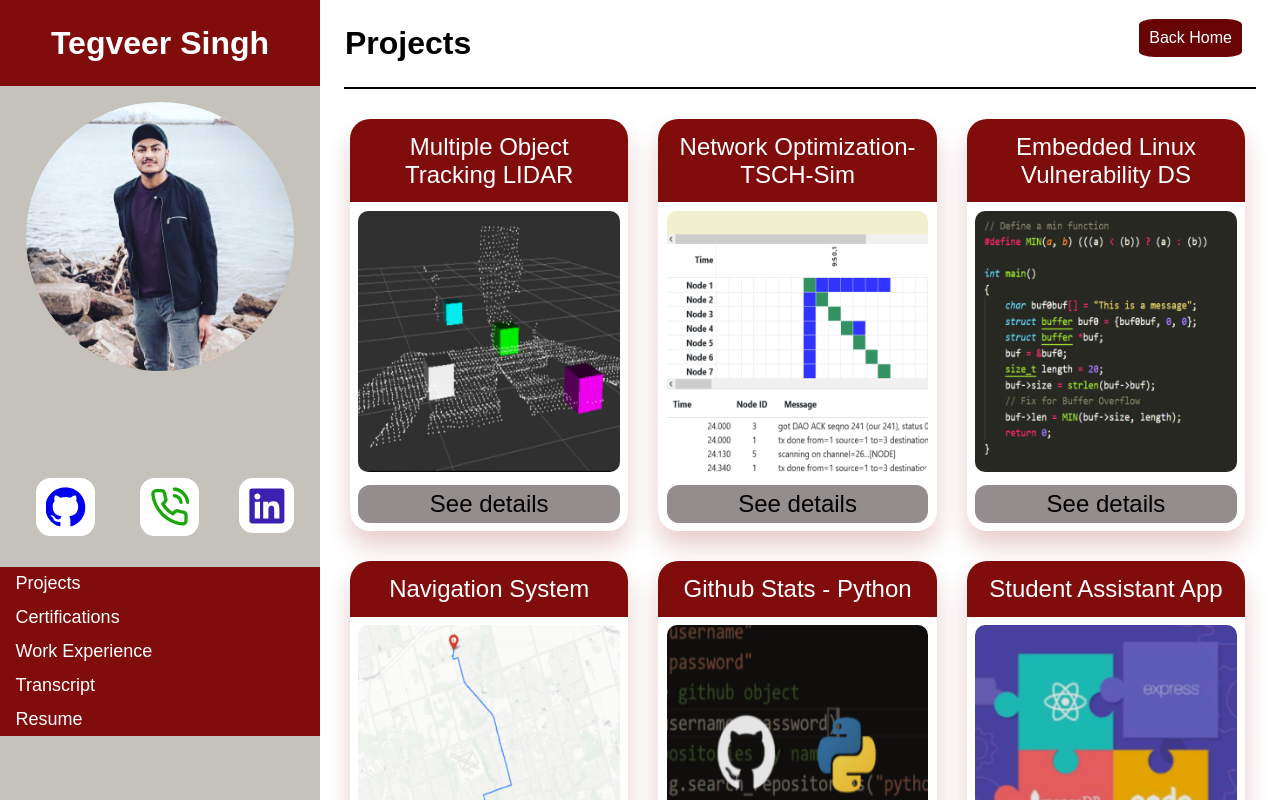
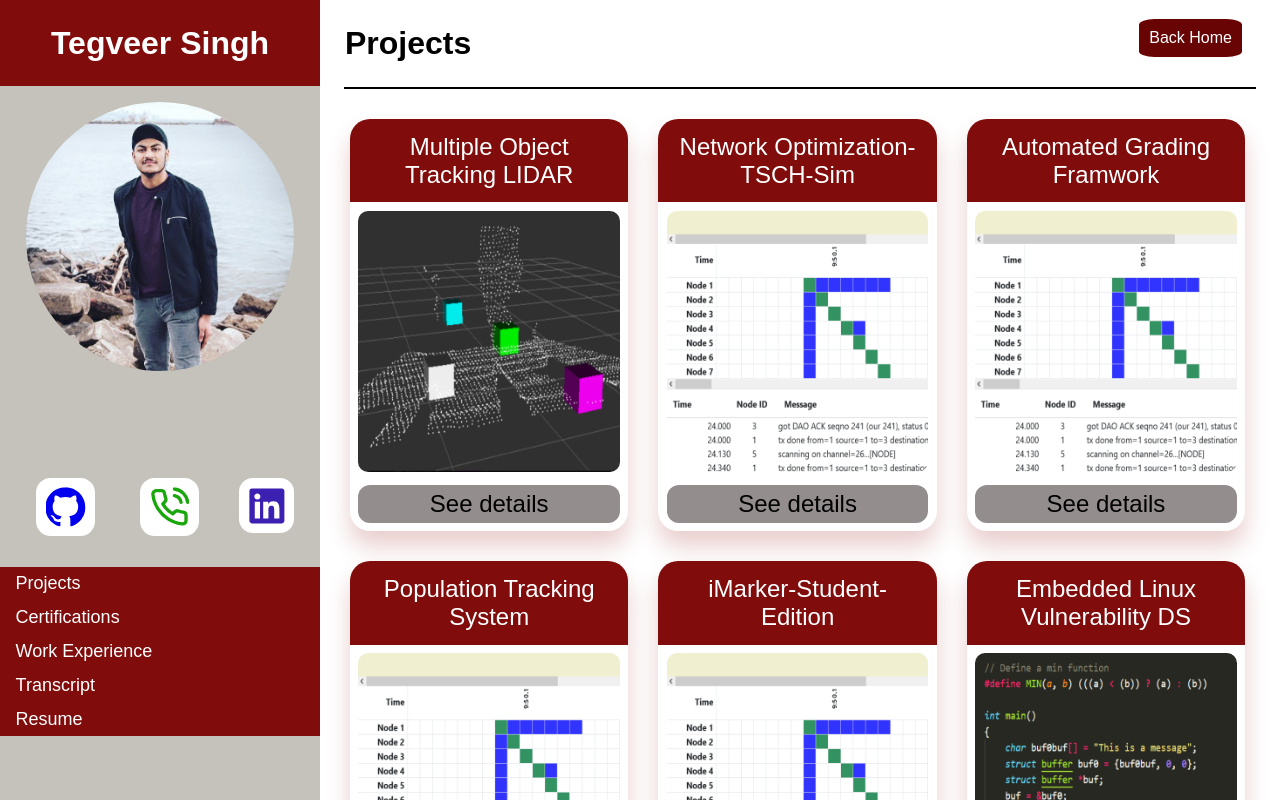
Before and after one commit to TegSingh/Tegveer-interactive-resume, a React (Create React App) app: page /projects in a window 1280 px wide. Shown: the top 800 px of the page. Built offline with nearby package versions, Linux system fonts and the light colour scheme.

Commit message:
Updated JSON files

```diff
--- a/src/Data/projects.js
+++ b/src/Data/projects.js
@@ -22,7 +22,7 @@ const projects = [
             "The image shows a simulation with clusters formed around the moving objects indicating that they have been succesfully detected",
             "A research paper for this was approved and published"
         ],
-        "source": "",
+        "source": "https://ieeexplore.ieee.org/abstract/document/9589778",
         "image": motl
     },
     {
@@ -44,21 +44,85 @@ const projects = [
     },
     {
         "id": 3,
+        "title": "Automated Grading Framwork",
+        "category": "Coursework",
+        "technologies": [
+            "Java", "CSV", "Streams", "RMI", "TCP Socket API", "OOP"
+        ],
+        "completion": "2021-12-01",
+        "description": [
+            "Created a distributed system using Java to automatically grade student assignments",
+            "Used Java’s Socket API to exchange messages and files between clients and server",
+            "Used Dynamic Data Processing for MCQ and Short Answer Grading",
+        ],
+        "source": "https://github.com/TegSingh/Automated-Grading-Framework",
+        "image": tsch
+    },
+    {
+        "id": 4,
+        "title": "Population Tracking System",
+        "category": "Coursework",
+        "technologies": [
+            "Django", "REST", "API", "JavaScript", "PHP", "Arduino", "MQTT"
+        ],
+        "completion": "2021-12-03",
+        "description": [
+            "The app has been developed using Django and uses MQTT for pub-sub communication",
+            "The application was hosted and managed on Cloud and remotely managed through Putty",
+            "The system tracks the number of people in indoor facilities using ESP8266 and a laser sensor"
+        ],
+        "source": "https://github.com/TegSingh/IoT-Project-Population-Tracker",
+        "image": tsch
+    },
+    {
+        "id": 5,
+        "title": "iMarker-Student-Edition",
+        "category": "Coursework",
+        "technologies": [
+            "Java", "Android Studio", "SQLite"
+        ],
+        "completion": "2021-12-06",
+        "description": [
+            "THis is a mobile application developed using android studio and java",
+            "The application allows the student to sell and buy products based on their location and age",
+            "Location services and CRUD using SQLite was added to app to filter products and users"
+        ],
+        "source": "https://github.com/TegSingh/iMarket-Student-Edition",
+        "image": tsch
+    },
+    {
+        "id": 6,
         "title": "Embedded Linux Vulnerability DS",
         "category": "Research",
         "technologies": [
             "C/C++"
         ],
-        "completion": "currently in progress",
+        "completion": "Complete",
         "description": [
             "This project aims to create a dataset to train a software to flag vulnerabilities in Embedded Softwares",
-            "The dataset contains code snippets labelled as being severe or non severe Linux source code security vulnerabilities"
+            "The dataset contains code snippets labelled as being severe or non severe Linux source code security vulnerabilities",
+            "Contributed as an author to a research paper - not yet published"
         ],
         "source": "https://github.com/TegSingh/Embedded-Software-Dataset",
         "image": vulnerabilitydataset
     },
     {
-        "id": 4,
+        "id": 7,
+        "title": "Github Stats - Python",
+        "category": "Research",
+        "technologies": [
+            "Python", "Git", "GitPython", "data structures"
+        ],
+        "completion": "Currently in progress",
+        "description": [
+            "This project contains scripts to get github author, commit and file stats",
+            "The scripts generates stats like #commits/authors per file, #commits/author, along with other commit details",
+        ],
+        "source": "https://github.com/TegSingh/Github-Python",
+        "image": gitpy
+    },
+    {
+        "id": 8,
         "title": "Navigation System",
         "category": "Course",
         "technologies": [
@@ -74,22 +138,7 @@ const projects = [
         "image": navigation
     },
     {
-        "id": 5,
-        "title": "Github Stats - Python",
-        "category": "Research",
-        "technologies": [
-            "Python", "Git", "GitPython", "data structures"
-        ],
-        "completion": "Currently in progress",
-        "description": [
-            "This project contains scripts to get github author, commit and file stats",
-            "The scripts generates stats like #commits/authors per file, #commits/author, along with other commit details",
-        ],
-        "source": "https://github.com/TegSingh/Github-Python",
-        "image": gitpy
-    },
-    {
-        "id": 6,
+        "id": 9,
         "title": "Student Assistant App",
         "category": "Personal",
         "technologies": [
@@ -97,14 +146,14 @@ const projects = [
         ],
         "completion": "Currently in progress",
         "description": [
-            "This app uses MERNG stack to create an app to assist student schedule",
-            "It currently contains features like GPA and course grade Calculator",
+            "This app uses Spring boot stack to create an app to assist students in managing their schedule schedule",
+            "It currently contains features like GPA and course grade Calculator and a Todo/Notes list",
         ],
         "source": "",
         "image": merng
     },
     {
-        "id": 7,
+        "id": 10,
         "title": "Social Networking Site",
         "category": "Personal",
         "technologies": [
--- a/src/Data/skills.js
+++ b/src/Data/skills.js
@@ -13,9 +13,21 @@ export const skills = [
     "HTML",
     "CSS",
     "SQL",
+    "Docker",
+    "PostgreSQL",
+    "MongoDB",
+    "AWS",
+    "SASS",
     "Git",
+    "Seaborn",
+    "Matplotlib",
+    "Requests",
+    "API",
+    "Junit",
+    "Jest",
     "Linux/Bash Scripting",
     "Powershell Scripting",
+    "Object Oriented Programming",
     "Mobile App Development",
     "Web Development",
     "Artificial Intelligence Algorithms",
```
